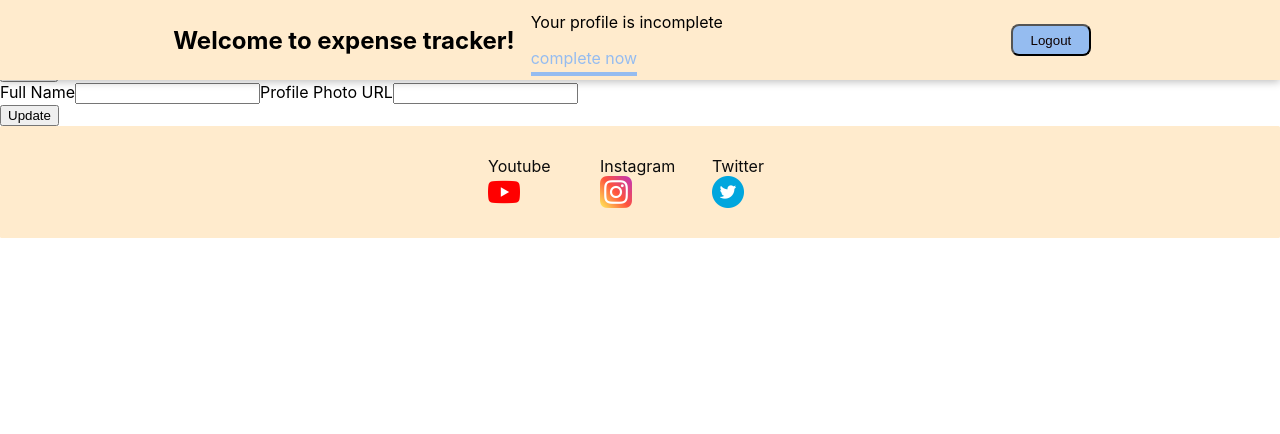
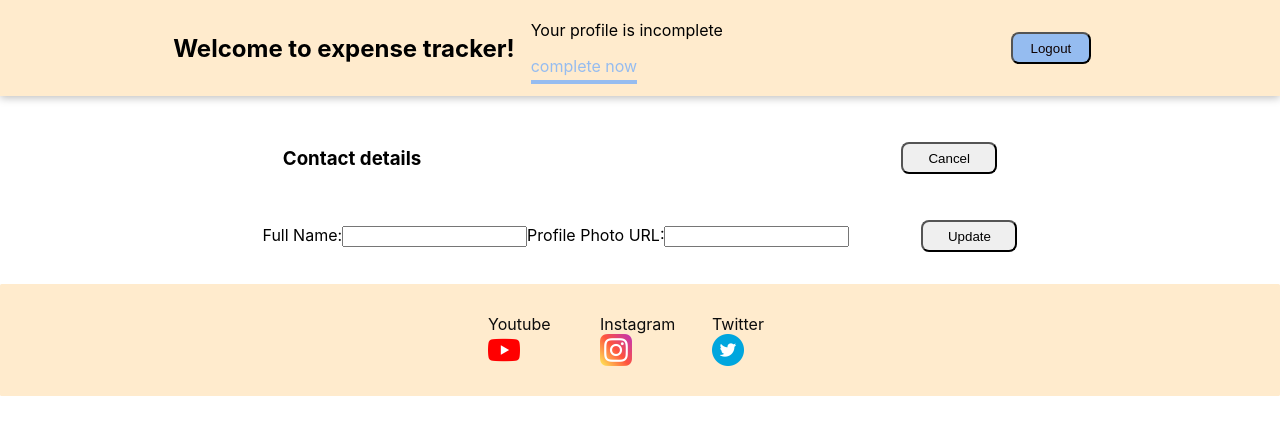
Before and after one commit to PhoenixRiseA/PaisaControl, a React (Create React App) app: page /home/userDetails in a window 1280 px wide. Shown: the top 434 px of the page. Built offline with nearby package versions, Linux system fonts and the light colour scheme; no server answers; sample sign-in values are in the browser's storage.

Commit message:
edit user details

```diff
--- a/src/components/Layout/MainNavigation.module.css
+++ b/src/components/Layout/MainNavigation.module.css
@@ -1,9 +1,9 @@
 .header {
-  position: fixed;
+  position: relative;
   top: 0;
   left: 0;
   width: 100%;
-  height: 5rem;
+  height: 6rem;
   background-color: blanchedalmond;
   color: black;
   display: flex;
@@ -15,6 +15,9 @@
 
 .header nav {
   height: 100%;
+  display: flex;
+  align-items: center;
+  justify-content: center;
 }
 
 .header ul {
--- a/src/pages/UserDetails.js
+++ b/src/pages/UserDetails.js
@@ -1,6 +1,6 @@
 import classes from "./UserDetails.module.css";
 import { useNavigate } from "react-router-dom";
-import React, { useRef, useContext } from "react";
+import React, { useRef, useContext, useEffect } from "react";
 
 import AuthContext from "../store/AuthContext";
 const UserDetails = () => {
@@ -11,8 +11,37 @@ const UserDetails = () => {
   };
   const nameRef = useRef();
   const profilePhotoUrlRef = useRef();
+  useEffect(() => {
+    fetch(
+      "https://identitytoolkit.googleapis.com/v1/accounts:lookup?key=AIzaSyAfEMJNUWanJky-jYSDG0n0CpMrB2rKz04",
+      {
+        method: "POST",
+        body: JSON.stringify({
+          idToken: authCtx.token,
+        }),
+        headers: {
+          "Content-Type": "application/json",
+        },
+      }
+    )
+      .then((res) => {
+        if (res.ok) {
+          return res.json();
+        }
+      })
+      .then((data) => {
+        console.log(data);
+        nameRef.current.value = data.users[0].displayName;
+        profilePhotoUrlRef.current.value = data.users[0].photoUrl;
+      })
+      .catch((err) => {
+        let errorMessage = "failed to get details";
+        alert(errorMessage);
+        throw new Error(err.message);
+      });
+  }, [authCtx.token]);
 
-  const updateProfileHandler = (event) => {
+  const UpdateProfileHandler = (event) => {
     event.preventDefault();
     const enteredName = nameRef.current.value;
     const enteredProfilePhotoUrl = profilePhotoUrlRef.current.value;
@@ -52,11 +81,11 @@ const UserDetails = () => {
         <h3>Contact details</h3>
         <button onClick={cancelHandler}>Cancel</button>
       </div>
-      <form onSubmit={updateProfileHandler}>
-        <div className={classes.input}>
-          <label htmlFor="FullName">Full Name</label>
+      <form onSubmit={UpdateProfileHandler} className={classes.form}>
+        <div>
+          <label htmlFor="FullName">Full Name:</label>
           <input type="text" ref={nameRef} required />
-          <label htmlFor="photoUrl">Profile Photo URL</label>
+          <label htmlFor="photoUrl">Profile Photo URL:</label>
           <input type="text" ref={profilePhotoUrlRef} required />
         </div>
         <div className={classes.actions}>
--- a/src/pages/UserDetails.module.css
+++ b/src/pages/UserDetails.module.css
@@ -0,0 +1,28 @@
+.typeOfDetail {
+  margin: 2rem;
+  display: flex;
+  justify-content: center;
+  align-items: center;
+}
+.typeOfDetail h1 {
+  flex-direction: row;
+}
+.typeOfDetail button {
+  margin-left: 30rem;
+  height: 2rem;
+  width: 6rem;
+  border-radius: 0.5rem;
+}
+
+.form {
+  margin: 2rem;
+  display: flex;
+  justify-content: center;
+  align-items: center;
+}
+.actions button {
+  margin-left: 4.5rem;
+  height: 2rem;
+  width: 6rem;
+  border-radius: 0.5rem;
+}
```
